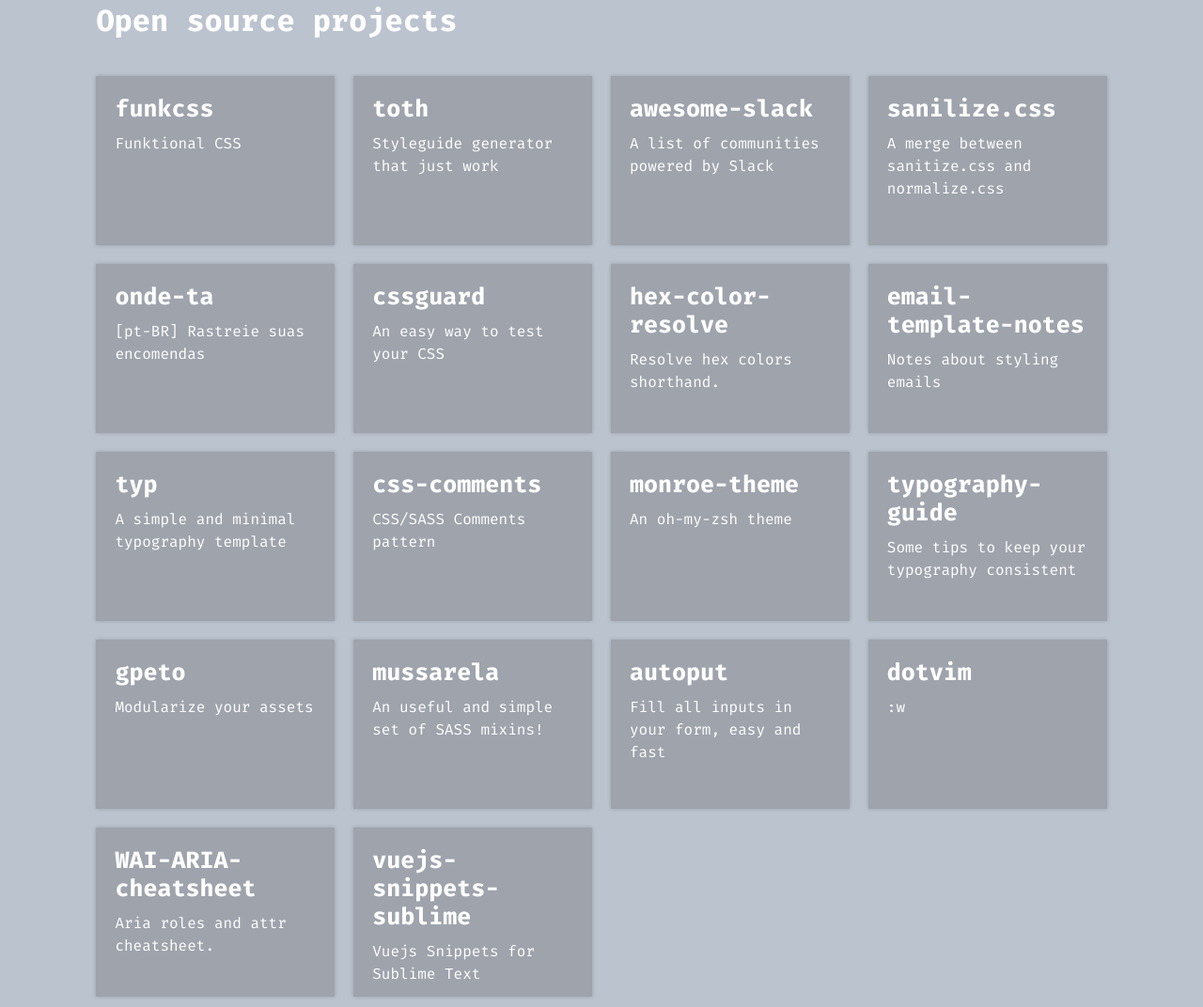
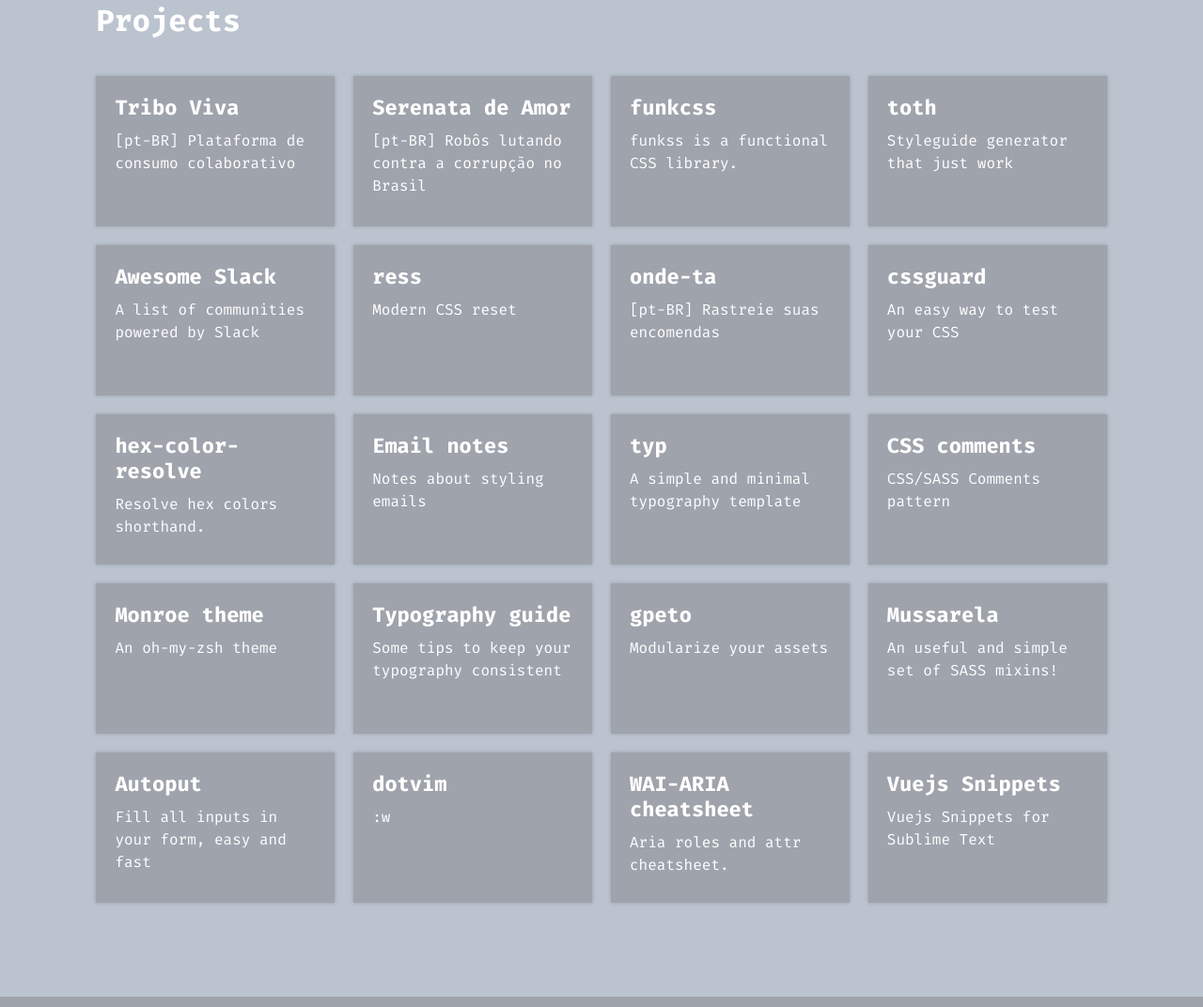
Before and after one commit to filipelinhares/me, a plain HTML site: page index.html in a window 1280 px wide. Shown: the part 415-1487 px from the top of the page at 94% size. Drawn offline with Linux system fonts and the light colour scheme.

Commit message:
Updates projects list

```diff
--- a/index.html
+++ b/index.html
@@ -32,7 +32,7 @@
       </nav>
   </div>
   <div class="Projects">
-    <h1>Open source projects</h1>
+    <h1>Projects</h1>
     <div class="container">
     </div>
   </div>
--- a/main.css
+++ b/main.css
@@ -65,7 +65,7 @@
 }
 
 .Card {
-  height: 180px;
+  height: 160px;
   background: rgb(158, 163, 172);
   box-shadow: 0 0 4px rgba(0, 0, 0, .2);
   background-size: cover;
@@ -85,7 +85,7 @@
 }
 
 .Card-title {
-  font-size: 25px;
+  font-size: 22px;
   font-weight: 700;
 }
 
--- a/main.js
+++ b/main.js
@@ -1,75 +1,103 @@
 var projects = [
   {
+    name: 'Tribo Viva',
+    description: '[pt-BR] Plataforma de consumo colaborativo',
+    repo: 'codelandev/tribo-viva'
+  },
+  {
+    name: 'Serenata de Amor',
+    description: '[pt-BR] Robôs lutando contra a corrupção no Brasil',
+    repo: 'datasciencebr/serenata-de-amor'
+  },
+  {
     name: 'funkcss',
-    description: 'Funktional CSS'
+    description: 'funkss is a functional CSS library.',
+    repo: 'filipelinhares/funkcss'
   },
   {
     name: 'toth',
-    description: 'Styleguide generator that just work'
+    description: 'Styleguide generator that just work',
+    repo: 'filipelinhares/toth'
   },
   {
-    name: 'awesome-slack',
-    description: 'A list of communities powered by Slack'
+    name: 'Awesome Slack',
+    description: 'A list of communities powered by Slack',
+    repo: 'filipelinhares/awesome-slack'
   },
   {
-    name: 'sanilize.css',
-    description: 'A merge between sanitize.css and normalize.css'
+    name: 'ress',
+    description: 'Modern CSS reset',
+    repo: 'filipelinhares/ress'
   },
   {
     name: 'onde-ta',
-    description: '[pt-BR] Rastreie suas encomendas'
+    description: '[pt-BR] Rastreie suas encomendas',
+    repo: 'filipelinhares/onde-ta'
   },
   {
     name: 'cssguard',
-    description: 'An easy way to test your CSS'
+    description: 'An easy way to test your CSS',
+    repo: 'filipelinhares/cssguard'
   },
   {
     name: 'hex-color-resolve',
-    description: 'Resolve hex colors shorthand.'
+    description: 'Resolve hex colors shorthand.',
+    repo: 'filipelinhares/hex-color-resolve'
   },
   {
-    name: 'email-template-notes',
-    description: 'Notes about styling emails'
+    name: 'Email notes',
+    description: 'Notes about styling emails',
+    repo: 'filipelinhares/email-template-notes'
   },
   {
     name: 'typ',
-    description: 'A simple and minimal typography template'
+    description: 'A simple and minimal typography template',
+    repo: 'filipelinhares/typ'
   },
   {
-    name: 'css-comments',
-    description: 'CSS/SASS Comments pattern'
+    name: 'CSS comments',
+    description: 'CSS/SASS Comments pattern',
+    repo: 'filipelinhares/css-comments'
   },
   {
-    name: 'monroe-theme',
-    description: 'An oh-my-zsh theme'
+    name: 'Monroe theme',
+    description: 'An oh-my-zsh theme',
+    repo: 'filipelinhares/monroe-theme'
   },
   {
-    name: 'typography-guide',
-    description: 'Some tips to keep your typography consistent'
+    name: 'Typography guide',
+    description: 'Some tips to keep your typography consistent',
+    repo: 'filipelinhares/typography-guide'
   },
   {
     name: 'gpeto',
-    description: 'Modularize your assets'
+    description: 'Modularize your assets',
+    repo: 'filipelinhares/gpeto'
   },
   {
-    name: 'mussarela',
-    description: 'An useful and simple set of SASS mixins!'
+    name: 'Mussarela',
+    description: 'An useful and simple set of SASS mixins!',
+    repo: 'filipelinhares/mussarela'
   },
   {
-    name: 'autoput',
-    description: 'Fill all inputs in your form, easy and fast'
+    name: 'Autoput',
+    description: 'Fill all inputs in your form, easy and fast',
+    repo: 'filipelinhares/autoput'
   },
   {
     name: 'dotvim',
-    description: ':w'
+    description: ':w',
+    repo: 'filipelinhares/dotvim'
   },
   {
-    name: 'WAI-ARIA-cheatsheet',
-    description: 'Aria roles and attr cheatsheet.'
+    name: 'WAI-ARIA cheatsheet',
+    description: 'Aria roles and attr cheatsheet.',
+    repo: 'filipelinhares/WAI-ARIA-cheatsheet'
   },
   {
-    name: 'vuejs-snippets-sublime',
-    description: 'Vuejs Snippets for Sublime Text'
+    name: 'Vuejs Snippets',
+    description: 'Vuejs Snippets for Sublime Text',
+    repo: 'filipelinhares/vuejs-snippets-sublime'
   }
 ];
 
@@ -95,7 +123,7 @@
   var desc = generateElement('p', 'Card-desc', data.description)
   var link = generateElement('a', 'Card-link')
 
-  link.href = 'http://github.com/filipelinhares/' + data.name;
+  link.href = 'http://github.com/' + data.repo;
 
   infos.appendChild(title)
   infos.appendChild(desc)
```
